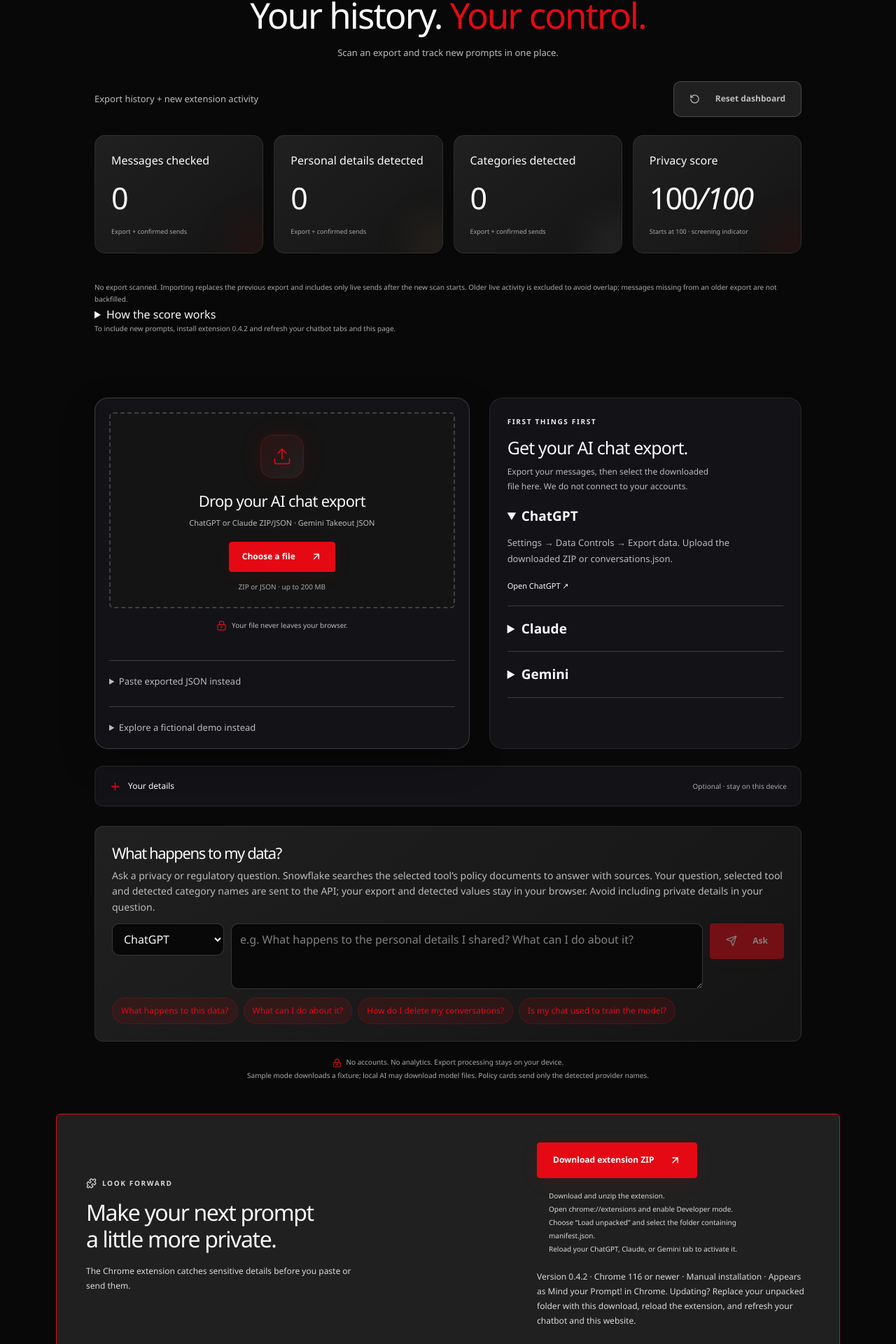
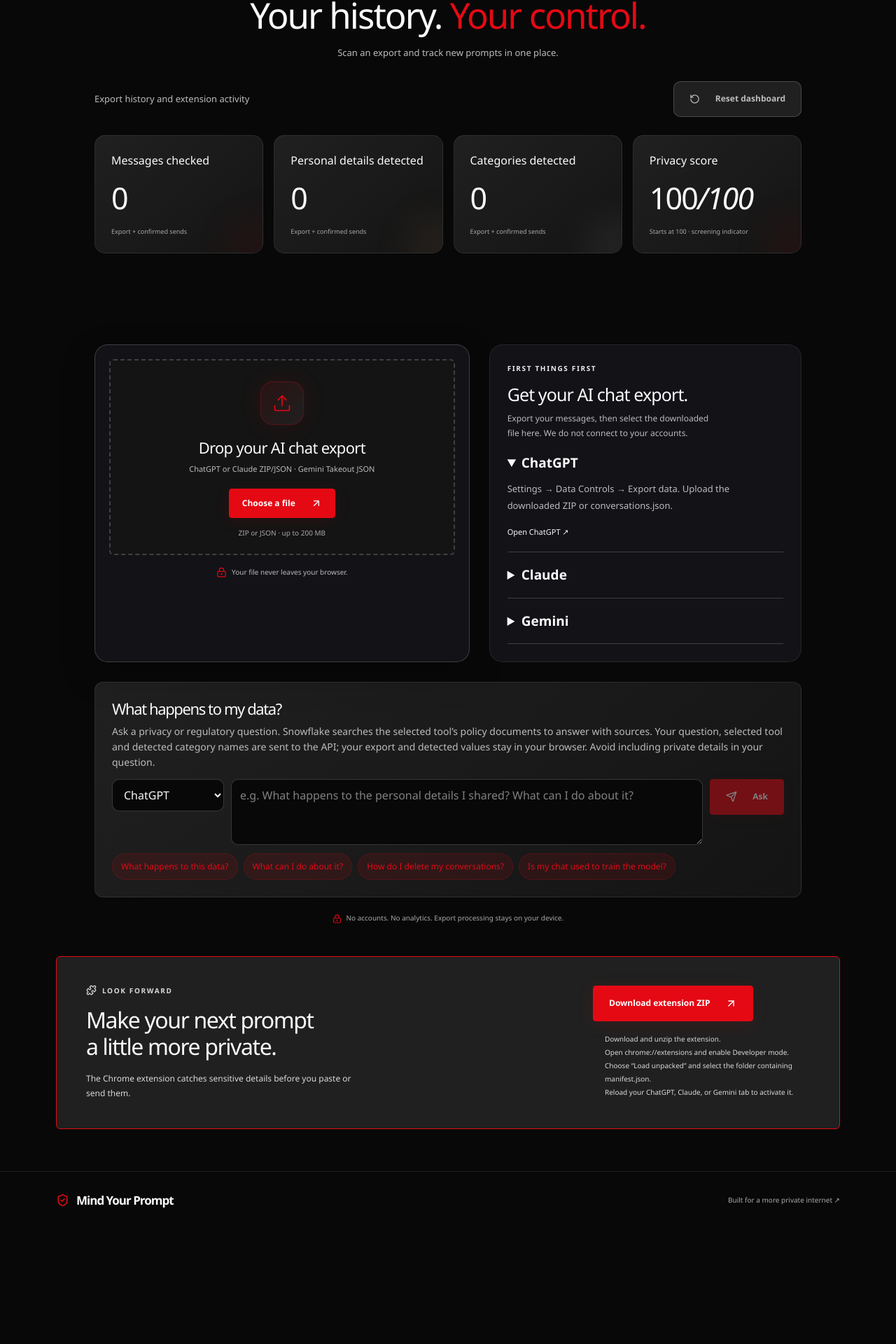
Before and after one commit to JyothiNandhan/ShellHacks_2026, a Next.js app in the folder apps/web/: page /scan in a window 1280 px wide. Shown: the part 174-2094 px from the top of the page at 70% size. After the commit the page ends 1929 px from the top, so only its background shows below. Built offline with nearby package versions, Linux system fonts and the light colour scheme.

Commit message:
Simplify home and dashboard UI per review

```diff
--- a/apps/web/app/layout.tsx
+++ b/apps/web/app/layout.tsx
@@ -40,7 +40,6 @@
           <Link className="brand" href="/">
             <ShieldCheck size={19} /> Mind Your Prompt
           </Link>
-          <span>Your conversations. Your business.</span>
           <span>Built for a more private internet ↗</span>
         </footer>
       </body>
--- a/apps/web/app/page.tsx
+++ b/apps/web/app/page.tsx
@@ -24,8 +24,8 @@
             paste and file, choose what to share, and understand your privacy.
           </p>
           <div className="hero-actions">
-            <Link href="/scan" className="button primary">
-              Scan my AI history <ArrowUpRight size={19} />
+            <Link href="/dashboard" className="button primary">
+              Dashboard <ArrowUpRight size={19} />
             </Link>
           </div>
           <div className="micro">
--- a/apps/web/components/Dashboard.tsx
+++ b/apps/web/components/Dashboard.tsx
@@ -30,7 +30,7 @@
         <p>Scan an export and track new prompts in one place.</p>
       </div>
       <section aria-label="Combined privacy totals">
-        <div className="metric-reset"><span>{sample ? "FICTIONAL DEMO · live activity excluded" : "Export history + new extension activity"}</span><button className="button secondary" onClick={reset}><RotateCcw size={15}/> Reset dashboard</button></div>
+        <div className="metric-reset"><span>{sample ? "FICTIONAL DEMO · live activity excluded" : "Export history and extension activity"}</span><button className="button secondary" onClick={reset}><RotateCcw size={15}/> Reset dashboard</button></div>
         <div className="summary-grid" aria-live="polite">
           {[
             ["Messages checked", totals.messages],
@@ -39,9 +39,6 @@
             ["Privacy score", totals.score],
           ].map(([label, value]) => <div key={label}><div className="metric-label">{label}</div><strong>{value}{label === "Privacy score" && <i>/100</i>}</strong><small>{label === "Privacy score" ? "Starts at 100 · screening indicator" : sample ? "Fictional sample" : "Export + confirmed sends"}</small></div>)}
         </div>
-        <p className="fine-print">{report ? `${report.messageCount} exported messages` : "No export scanned"}{stats ? ` · ${stats.prompts} confirmed live sends` : ""}. Importing replaces the previous export and includes only live sends after the new scan starts. Older live activity is excluded to avoid overlap; messages missing from an older export are not backfilled.</p>
-        <details><summary>How the score works</summary><p className="fine-print">Starts at 100. A scan sets the export’s risk-based score. New confirmed sends subtract weighted penalties for personal details shared unchanged (1–15 points per detail), down to 0. Replaced details do not lower it. Reset clears this dashboard’s report and live totals. A score of 100 before scanning is a starting value, not proof of safety.</p></details>
-        <p className="fine-print" role="status">{sample ? "Demo mode: your live activity is not mixed into these numbers." : stats ? "Extension connected · updates automatically after confirmed sends." : live.status === "connected" ? "Updating live totals. If this persists, install extension 0.4.2 and refresh your tabs." : "To include new prompts, install extension 0.4.2 and refresh your chatbot tabs and this page."}</p>
       </section>
     </div>
     <ScanFlow key={generation} onScanStart={start} onReport={setReport} onClear={clear}/>
--- a/apps/web/components/ExtensionCTA.tsx
+++ b/apps/web/components/ExtensionCTA.tsx
@@ -40,12 +40,6 @@
           <li>Choose “Load unpacked” and select the folder containing manifest.json.</li>
           <li>Reload your ChatGPT, Claude, or Gemini tab to activate it.</li>
         </ol>
-        {available && (
-          <p className="micro">
-            Version 0.4.2 · Chrome 116 or newer · Manual installation · Appears as Mind your Prompt!
-            in Chrome. Updating? Replace your unpacked folder with this download, reload the extension, and refresh your chatbot and this website.
-          </p>
-        )}
       </div>
     </section>
   );
--- a/apps/web/components/ScanFlow.tsx
+++ b/apps/web/components/ScanFlow.tsx
@@ -2,19 +2,14 @@
 import { useCallback, useEffect, useRef, useState } from "react";
 import { useDropzone } from "react-dropzone";
 import {
-  ArrowRight,
   ArrowUpRight,
   Upload,
   LockKeyhole,
-  LoaderCircle,
-  FileArchive,
-  Plus,
   ShieldCheck,
 } from "lucide-react";
 import type {
   Phase,
   ScanReport,
-  UserTerms,
   WorkerOutput,
 } from "../lib/report/types";
 import { claudeDownloads } from "../lib/report/manifest";
@@ -41,23 +36,12 @@
     name: string;
     url: string;
   }> | null>(null);
-  const [pastedExport, setPastedExport] = useState("");
   const [error, setError] = useState("");
   const [sample, setSample] = useState(false);
-  const [loadingSample, setLoadingSample] = useState(false);
-  const [details, setDetails] = useState({
-    names: "",
-    emails: "",
-    phones: "",
-    addresses: "",
-    custom: "",
-  });
   const worker = useRef<Worker | null>(null);
-  const sampleFetch = useRef<AbortController | null>(null);
   useEffect(
     () => () => {
       worker.current?.terminate();
-      sampleFetch.current?.abort();
     },
     [],
   );
@@ -65,21 +49,11 @@
     onClear?.();
     worker.current?.terminate();
     worker.current = null;
-    sampleFetch.current?.abort();
     setDownloads(null);
-    setPastedExport("");
     setReport(null);
     setSample(false);
     setState("start");
-    setDetails({
-      names: "",
-      emails: "",
-      phones: "",
-      addresses: "",
-      custom: "",
-    });
     setError("");
-    setLoadingSample(false);
   };
   const start = useCallback(
     (file: File, isSample = false) => {
@@ -122,23 +96,13 @@
         instance.terminate();
         worker.current = null;
       };
-      const userTerms = Object.fromEntries(
-        Object.entries(details).map(([key, value]) => [
-          key,
-          value
-            .split("\n")
-            .map((v) => v.trim())
-            .filter(Boolean),
-        ]),
-      ) as unknown as UserTerms;
       instance.postMessage({
         type: "START",
         file,
-        userTerms,
         sample: isSample,
       });
     },
-    [details, onScanStart, onReport],
+    [onScanStart, onReport],
   );
   const { getRootProps, getInputProps, isDragActive } = useDropzone({
     onDrop: async (files) => {
@@ -164,30 +128,7 @@
     accept: { "application/zip": [".zip"], "application/json": [".json"] },
     maxFiles: 1,
     maxSize: 200 * 1024 * 1024,
-    disabled: loadingSample,
   });
-  const trySample = async () => {
-    setLoadingSample(true);
-    setError("");
-    const controller = new AbortController();
-    sampleFetch.current = controller;
-    try {
-      const response = await fetch("/sample/fake-export.zip", {
-        signal: controller.signal,
-      });
-      if (!response.ok) throw new Error();
-      const blob = await response.blob();
-      start(
-        new File([blob], "fake-export.zip", { type: "application/zip" }),
-        true,
-      );
-    } catch (e) {
-      if ((e as Error).name !== "AbortError")
-        setError("The sample could not load. Please try again.");
-    } finally {
-      setLoadingSample(false);
-    }
-  };
   const finish = useCallback(() => setState("report"), []);
   if (state === "story" && report)
     return (
@@ -279,51 +220,6 @@
           <div className="local-promise">
             <LockKeyhole size={15} /> Your file never leaves your browser.
           </div>
-          <details className="demo-disclosure paste-export">
-            <summary>Paste exported JSON instead</summary>
-            <p>Paste the JSON containing your conversations from ChatGPT, Claude or Gemini. A download manifest alone does not contain messages.</p>
-            <textarea aria-label="Exported conversation JSON" rows={6} value={pastedExport} onChange={(event) => setPastedExport(event.target.value)} spellCheck={false} autoComplete="off" placeholder="Paste your exported JSON here…" />
-            <button className="button primary" disabled={loadingSample || !pastedExport.trim()} onClick={() => {
-              setDownloads(null);
-              try {
-                const parsed = JSON.parse(pastedExport);
-                const links = claudeDownloads(parsed);
-                if (links !== null) { setDownloads(links); return; }
-              } catch { setError("That is not valid JSON. Paste the contents of your conversation export, or upload the original ZIP."); return; }
-              const file = new File([pastedExport], "conversations.json", { type: "application/json" });
-              if (file.size > 200 * 1024 * 1024) { setError("Choose an export up to 200 MB."); return; }
-              start(file);
-              setPastedExport("");
-            }}>Scan pasted export <ArrowRight size={16} /></button>
-          </details>
-          <details className="demo-disclosure">
-            <summary>Explore a fictional demo instead</summary>
-            <div className="sample-divider">
-              <span>JUST LOOKING AROUND?</span>
-            </div>
-            <button
-              className="sample-button"
-              disabled={loadingSample}
-              onClick={trySample}
-            >
-              <span className="sample-icon">
-                {loadingSample ? (
-                  <LoaderCircle className="spin" size={20} />
-                ) : (
-                  <FileArchive size={20} />
-                )}
-              </span>
-              <span>
-                <strong>
-                  {loadingSample
-                    ? "Loading the sample…"
-                    : "Try with sample data"}
-                </strong>
-                <small>Fictional data only — not your ChatGPT history.</small>
-              </span>
-              <ArrowRight size={18} />
-            </button>
-          </details>
           {downloads !== null && (
             <section className="source-banner manifest-help" role="status">
               <div>
@@ -423,41 +319,10 @@
           </div>
         </aside>
       </div>
-      <details className="details-panel">
-        <summary>
-          <Plus size={17} /> Your details{" "}
-          <span>Optional · stay on this device</span>
-        </summary>
-        <p>
-          Add one value per line to help the detector recognize your
-          information. Details are kept in this tab only.
-        </p>
-        <div className="details-grid">
-          {Object.keys(details).map((key) => (
-            <label key={key}>
-              {key === "custom"
-                ? "Other private terms"
-                : key.charAt(0).toUpperCase() + key.slice(1)}
-              <textarea
-                rows={2}
-                autoComplete="off"
-                spellCheck={false}
-                value={details[key as keyof typeof details]}
-                onChange={(e) =>
-                  setDetails((d) => ({ ...d, [key]: e.target.value }))
-                }
-              />
-            </label>
-          ))}
-        </div>
-      </details>
       <PrivacyQuestions categories={[]} defaultTool="chatgpt" />
       <p className="scan-footnote">
         <LockKeyhole size={13} /> No accounts. No analytics. Export processing
         stays on your device.
-        <br />
-        Sample mode downloads a fixture; local AI may download model files.
-        Policy cards send only the detected provider names.
       </p>
     </div>
   );
```
Also changed, not shown: apps/web/components/PrivacyVisual.tsx (+0 -9 lines).
